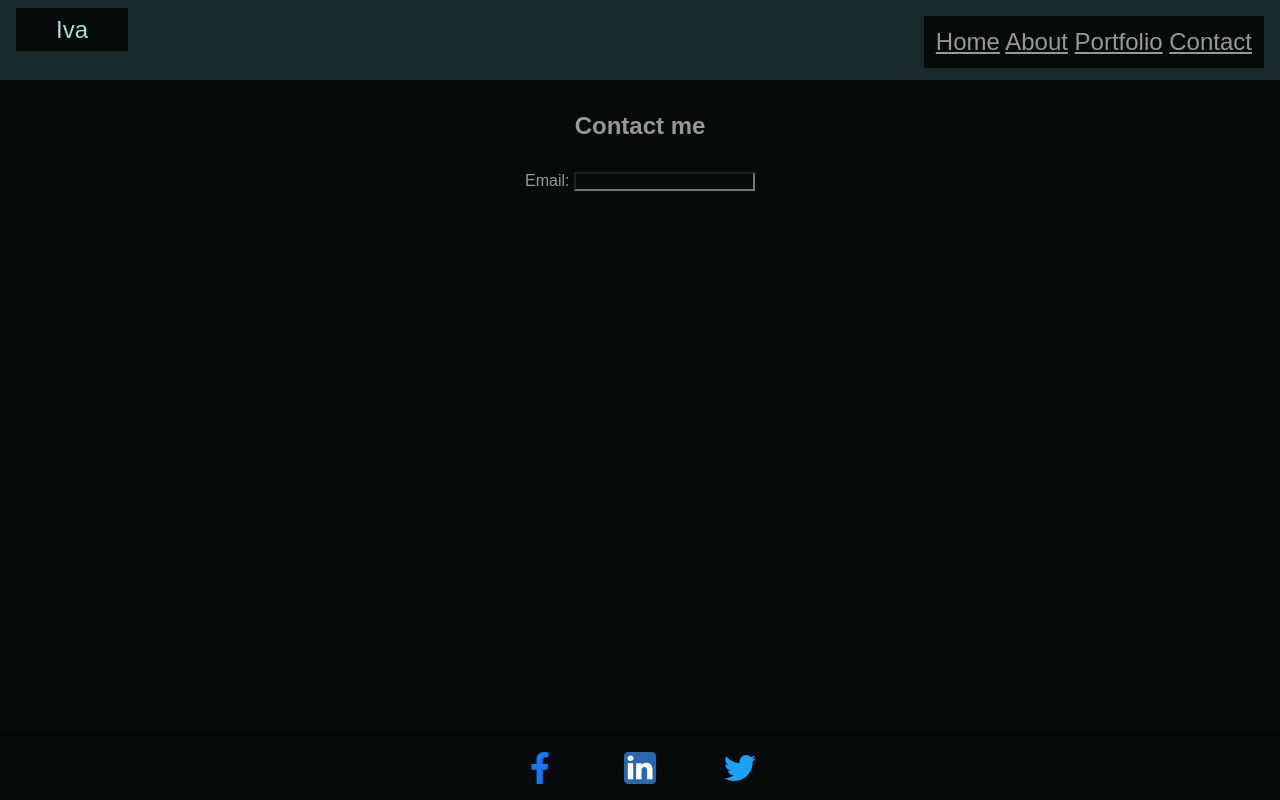
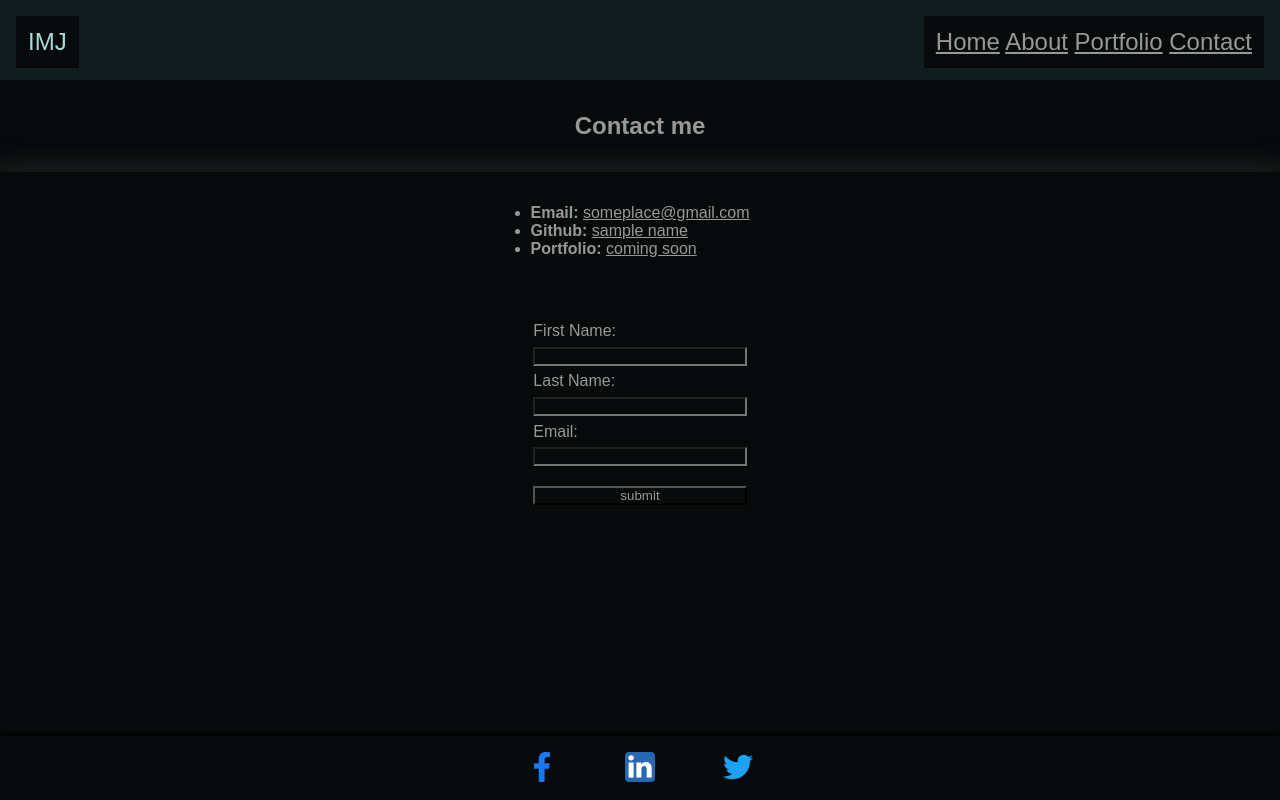
Before and after one commit to Mistymos3/Personal_Website, a plain HTML site: page Personal_Website/contact.html in a window 1280 px wide. Drawn offline with Linux system fonts and the light colour scheme.

Commit message:
changing navBar css

```diff
--- a/Personal_Website/contact.html
+++ b/Personal_Website/contact.html
@@ -9,8 +9,8 @@
 </head>
 <body>
     <header>
-        <nav class="navTabs">
-            <span class="logo">Iva</span>
+        <nav class="navBar">
+            <div class="logo">IMJ</div>
             <div class="nav_right">
                 <a href="./index.html" id="right">Home</a>
                 <a href="./about.html" id="right">About</a>
@@ -23,12 +23,27 @@
     <section>
         <h1>Contact me</h1>
     </section>
-
+    <div class = "contactInfo">
+        <ul>
+            <li><strong> Email: </strong><a href="#">someplace@gmail.com</a></li>
+            <li><strong> Github: </strong><a href="#">sample name</a></li>
+            <li><strong> Portfolio: </strong><a href="#">coming soon</a></li>
+        </ul>
+    </div>
     <div class = "container">
         <div class = "column">
+            <label for = "fname">First Name:</label>
+            <input class = "input" type = "text" id = "input">
+
+            <label for = "lname">Last Name:</label>
+            <input class = "input" type = "text" id = "input">
+
             <label for = "email">Email:</label>
-            <input type = "text" id = "input">
+            <input class = "input" type = "text" id = "input">
+
+            <input  class ="submit_button" type = "submit" value = "submit" id = "submit">
         </div>
+
     </div>
 
 
@@ -45,6 +60,6 @@
             <img class = "media-link" src="images/twitter.svg" alt = "twitter icon">
         </a>
     </footer>
-    <script scr="./javascript.js"></script>
+    <script src = "script.js"></script>
 </body>
 </html>
--- a/Personal_Website/style.css
+++ b/Personal_Website/style.css
@@ -6,10 +6,11 @@
     padding: 0;
 }
 
-.navTabs {
+.navBar {
     /* display: flex; */
     /* text-align: center; */
-    background-color: rgb(25, 40, 43);
+    /* text-decoration: none; */
+    background-color: rgba(25, 40, 43, 0.603);
     font-weight: 100;
     height: 3rem;
     font-size: 1.5rem;
@@ -19,39 +20,44 @@
 
 
 .logo {
+    float: left;
     color:rgb(170, 218, 218);
     /* outline-offset: black; */
 
-    /* font-weight: 200;
-    font-size: 1.5em; */
-    padding: 0.5rem 2.5rem 0.5rem 2.5rem;
+    /* font-weight: 200; */
+    font-size: 1em;
+    padding: 0.5em;
     /* box-shadow: 0 0 20px 10px rgba(97, 96, 96, 0.2); */
 }
 
 .nav_right {
-    /* text-align: center; */
+    /* text-decoration: none; */
     float: right;
-    color: (25, 40, 43);
-    text-decoration: none;
+    color: rgb(30, 40, 43);
     font-size: 1em;
     padding: 0.5em;
 }
 
 .nav_right :hover {
-    color: (25, 40, 43);
+    color: rgba(87, 55, 29, 0.795);
     text-decoration: none;
-    font-size: 1.2em;
+    font-size: 1.1em;
     padding: 0.5em;
 }
 
+.quotee{
+    text-align: center;
+}
+
 .quote{
-    /* display: flex;
-    flex-direction: column; */
-    width: 100%;
-    /* padding: 2rem; */
-    background-color: rgba(97, 96, 96, 0.2);
+    margin: 2rem 0rem 2rem 0rem;
+    width: 50rem;
+    height: 20rem;
+    border-radius: 2%;
+
+    /* width: 100%;
+    background-color: rgba(97, 96, 96, 0.2); */
     box-shadow: 0 0 20px 10px rgba(97, 96, 96, 0.2);
-    /* box-sizing: border-box; */
 }
 
 /* .portfolio {
@@ -73,18 +79,49 @@ h2 {
     box-shadow: 0 0 20px 10px rgba(97, 96, 96, 0.2);
 }
 
-
 section {
     display: block;
     padding: 2rem;
 }
 
+
+/* CONTACT PAGE */
+.contactInfo {
+    display: flex;
+    justify-content: space-evenly;
+    /* /* margin: 2rem; */
+    padding: 2rem;
+    box-shadow: 0 0 20px 10px rgba(97, 96, 96, 0.2);
+
+}
+
 .container {
     display: flex;
+    /* flex-direction: row-reverse; */
     justify-content: space-evenly;
     width: 100%;
+
+
 }
 
+.column {
+    display: flex;
+    flex-direction: column;
+    padding: 2rem;
+}
+
+.input {
+    margin: .5em 0;
+}
+
+.submit_button{
+    width: 16em;
+    margin: 1em 0 0 0;
+}
+
+
+
+/* FOOTER */
 footer {
     box-sizing: border-box;
     position: fixed;
@@ -98,7 +135,7 @@ footer {
 }
 
 .media-link {
-    height: 32px;
+    height: 30px;
   }
 
   footer a {
```
Also changed, not shown: Personal_Website/about.html (+4 -11 lines), Personal_Website/index.html (+4 -4 lines), Personal_Website/portfolio.html (+3 -3 lines).
